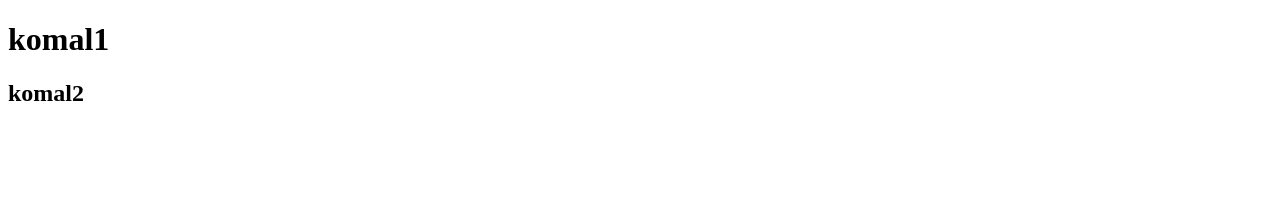
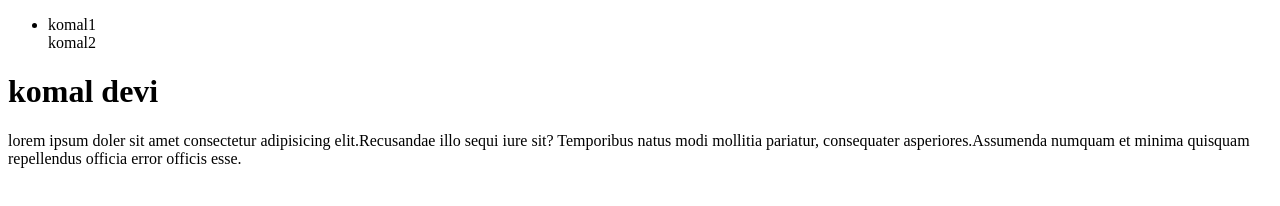
Before and after one commit to devi0087/STARTER-1, a plain HTML site: page index.html in a window 1280 px wide. Drawn offline with Linux system fonts and the light colour scheme.

Commit message:
Update index.html

```diff
--- a/index.html
+++ b/index.html
@@ -8,9 +8,18 @@
 </head>
 <body>
     <header>
-        <h1> komal1</h1>
-        <h2> komal2</h2>
+
     </header>
+    <nav>
+        <ul>
+            <li>komal1</li>
+            <l2>komal2</l2>
+        </ul>
+    </nav>
+    <main>
+        <h1>komal devi</h1>
+        <p>lorem ipsum doler sit amet consectetur adipisicing elit.Recusandae illo sequi iure sit? Temporibus natus modi mollitia pariatur, consequater asperiores.Assumenda numquam et minima quisquam repellendus officia error officis esse.</p>
+    </main>
 
 </body>
 </html>
```
